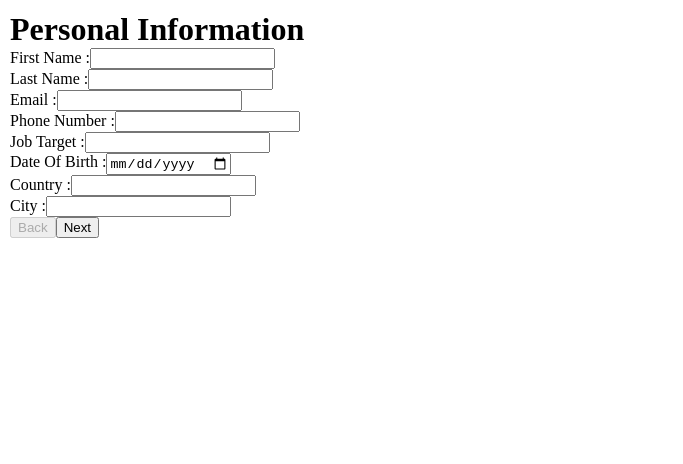
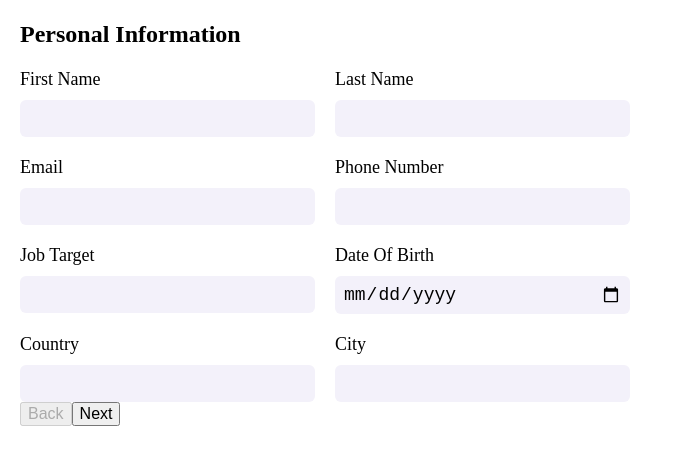
Before and after one commit to danyapac3/cv-builder, a React (Vite) app: page / in a window 1280 px wide. Shown: the top 464 px of the page, without its empty margins (0-683 px from the left). Built offline with nearby package versions, Linux system fonts and the light colour scheme.

Commit message:
add styling for inputs

```diff
--- a/src/components/employment-history-form.jsx
+++ b/src/components/employment-history-form.jsx
@@ -1,9 +1,10 @@
+import "../styles/input-group.css";
 import InputGroup from "./input-group";
 
 function EmploymentHistoryForm() {
   return (
     <form className="cv-form">
-      <h1 className="cv-form__title">Personal Information</h1>
+      <h1 className="cv-form__title">Employment History</h1>
       <InputGroup
         name="jobTitle"
         label="Job Title"
--- a/src/components/input-group.jsx
+++ b/src/components/input-group.jsx
@@ -9,7 +9,7 @@ function InputGroup({
 }) {
   return (
     <div className="input-group">
-      <label htmlFor={name}>{label} :</label>
+      <label htmlFor={name}>{label}</label>
       <input
         onChange={(e) => handleChange(name, e.target.value)}
         type={type}
--- a/src/components/personal-info-form.jsx
+++ b/src/components/personal-info-form.jsx
@@ -1,7 +1,7 @@
-import "../styles/personal-info-form.css";
-
 import InputGroup from "./input-group";
 import { useState } from "react";
+
+import "../styles/cv-form.css";
 
 const initialData = {
   firstName: "",
--- a/src/styles/cv-form.css
+++ b/src/styles/cv-form.css
@@ -1,7 +1,10 @@
 .cv-form {
-  padding: 40px 20px;
+  display: grid;
+  grid-template-columns: 1fr 1fr;
+  gap: 20px;
 }
 
 .cv-form__title {
   font-size: 24px;
+  grid-column: 1 / -1;
 }
--- a/src/styles/index.css
+++ b/src/styles/index.css
@@ -19,6 +19,11 @@ h6 {
   line-height: 1.2;
 }
 
+input,
+button {
+  font-size: inherit;
+}
+
 *,
 *::after,
 *::before {
@@ -29,6 +34,6 @@ h6 {
   height: 100%;
   display: grid;
   grid-template-columns: 1fr 1fr;
-  padding: 10px;
-  column-gap: 10px;
+  padding: 20px;
+  column-gap: 20px;
 }
--- a/src/styles/input-group.css
+++ b/src/styles/input-group.css
@@ -0,0 +1,19 @@
+.input-group {
+  display: flex;
+  flex-direction: column;
+  gap: 10px;
+  font-size: 18px;
+  align-items: stretch;
+}
+
+.input-group > label {
+  font-size: 18px;
+}
+
+.input-group > input {
+  font-size: 18px;
+  background-color: #f3f1fa;
+  border: 0px;
+  padding: 8px;
+  border-radius: 6px;
+}
```
Also changed, not shown: src/styles/personal-info-form.css (deleted).
